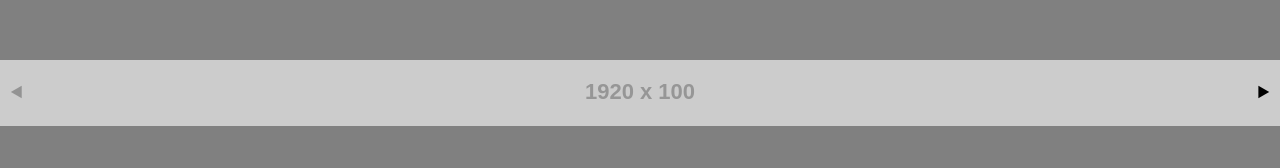
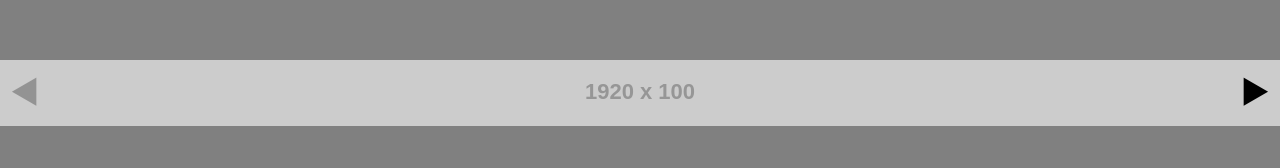
Before and after one commit to adds9810/RESAT, a plain HTML site: page public/carousel.html in a window 1280 px wide. Shown: the part 207-375 px from the top of the page. Drawn offline with Linux system fonts and the light colour scheme; placeholder pictures from the web are drawn by us.

Commit message:
carousel style 수정

```diff
--- a/public/carousel.html
+++ b/public/carousel.html
@@ -34,17 +34,26 @@
       }
       .arr-btn {
         position: absolute;
-        top: 50%;
-        transform: translateY(-50%);
+        top: 0;
+        width: 50px;
+        height: 100%;
         line-height: 1;
         background: transparent;
         border: 0 none;
       }
+      .arr-btn span {
+        display: block;
+        position: absolute;
+        top: 50%;
+        left: 50%;
+        transform: translate(-50%, -50%);
+        font-size: 30px;
+      }
       #prevBtn {
-        left: 10px;
+        left: 0px;
       }
       #nextBtn {
-        right: 10px;
+        right: 0px;
       }
     </style>
   </head>
@@ -66,9 +75,9 @@
           </div>
         </div>
         <button class="arr-btn" id="prevBtn" onclick="moveSlide('prev')">
-          ◀</button
+          <span>◀</span></button
         ><button class="arr-btn" id="nextBtn" onclick="moveSlide('next')">
-          ▶
+          <span>▶</span>
         </button>
       </div>
     </div>
```
